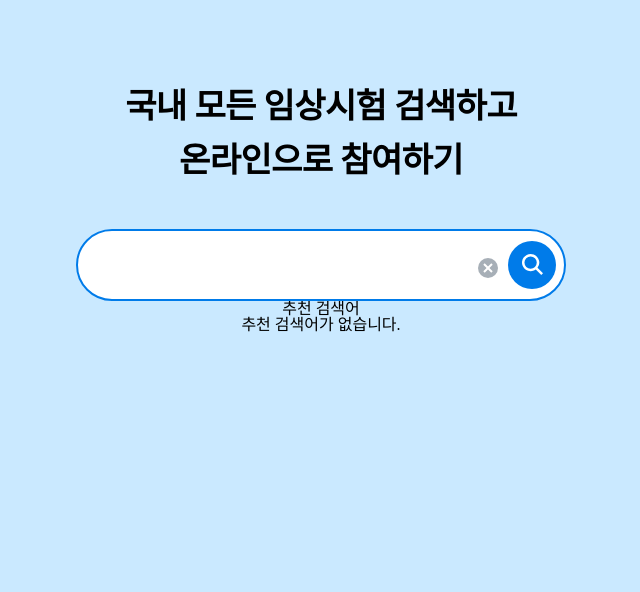
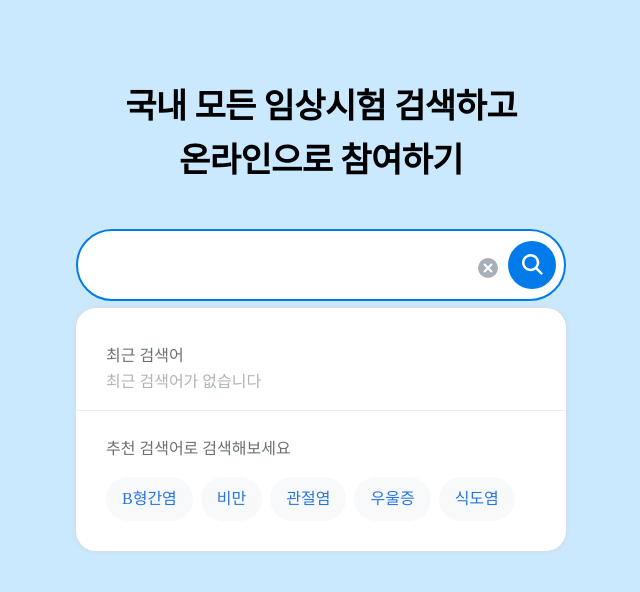
Before and after one commit to wanted-pre-onboarding-team-12th-7/pre-onboarding-12th-3-7, a React (Create React App) app: page / in a window 1280 px wide. Shown: the top 592 px of the page, without its empty margins (319-959 px from the left). Built offline with nearby package versions, Linux system fonts and the light colour scheme; a web font is replaced by a local one.

Commit message:
style: ui 완료 / feat: keyboard select index 0번 추가하면서 endIndex -1 삭제

```diff
--- a/src/components/search/SearchSuggestion.styled.ts
+++ b/src/components/search/SearchSuggestion.styled.ts
@@ -6,7 +6,6 @@ export const Wrapper = styled.aside`
   margin-top: 7px;
   padding: 30px;
   min-height: 240px;
-  max-height: 400px;
   border-radius: 20px;
   -webkit-box-shadow: 0px 0px 5px 0.5px rgba(214, 214, 214, 1);
   -moz-box-shadow: 0px 0px 5px 0.5px rgba(214, 214, 214, 1);
@@ -17,12 +16,41 @@ export const Wrapper = styled.aside`
 export const SearchMainText = styled.div`
   color: ${({ theme }) => theme.color.searchTitleText};
   font-size: ${({ theme }) => theme.fontSize.default};
+  margin: 10px 0;
+`
+export const SearchRecentItemList = styled.ul`
+  display: flex;
+  flex-direction: column;
+`
+export const SearchRecentItem = styled.li<{ selectIndex: boolean }>`
+  padding: 8px 0;
+  background-color: ${({ theme, selectIndex }) =>
+    selectIndex ? theme.color.keyboardBg : theme.color.white};
+  width: calc(100% + 60px);
+  margin-left: -30px;
+  padding-left: 30px;
+  cursor: pointer;
+`
+
+export const SearchRecentItemButton = styled.button`
+  display: flex;
+  cursor: pointer;
+`
+
+export const SearchImgBox = styled.div`
+  width: 16px;
+  height: 16px;
+  margin-top: 2px;
+  margin-right: 10px;
+`
+
+export const SearchRecentText = styled.div`
+  color: ${({ theme }) => theme.color.basicText};
 `
 
 export const SearchRecentBox = styled.div`
-  padding: 30px 0;
   color: rgb(173, 180, 187);
-  font-size: ${({ theme }) => theme.fontSize.medium};
+  font-size: ${({ theme }) => theme.fontSize.default};
 `
 
 export const DivideLine = styled.div`
@@ -30,8 +58,7 @@ export const DivideLine = styled.div`
   background-color: rgb(236, 239, 241);
   color: rgb(248, 249, 250);
   width: calc(100% + 60px);
-  margin-left: -30px;
-  margin-bottom: 30px;
+  margin: 20px 0 30px -30px;
 `
 
 export const SearchSuggestionBox = styled.div`
@@ -42,7 +69,8 @@ export const SearchSuggestionBox = styled.div`
 
 export const SearchSuggestionItem = styled.div`
   color: ${({ theme }) => theme.color.blue};
-  background-color: ${({ theme }) => theme.color.skyblue};
+  background-color: ${({ theme }) => theme.color.keyboardBg};
   padding: 14px 16px;
   border-radius: 22px;
+  cursor: pointer;
 `
--- a/src/components/search/SearchSuggestion.tsx
+++ b/src/components/search/SearchSuggestion.tsx
@@ -1,48 +1,75 @@
 import { SearchSuggestionProps } from './type'
 import { SickObj } from '../../apis/suggestion'
+import { ReactComponent as PlaceholderSearchIcon } from '../../styles/svg/placeholderSearchIcon.svg'
+
+import * as S from './SearchSuggestion.styled'
 
 function SearchSuggestion({
-  keyword,
   selectIndex,
   suggestions,
   loading,
   error,
+  keyword,
 }: SearchSuggestionProps) {
   return (
-    <>
+    <S.Wrapper>
       {loading ? (
-        <p>Loading</p>
+        <S.SearchMainText>검색 중 ...</S.SearchMainText>
       ) : error ? (
-        <p>ERROR!!!</p>
+        <S.SearchMainText>검색 에러 발생, 문의 부탁드립니다.</S.SearchMainText>
       ) : (
-        <aside>
-          <p>{keyword}</p>
-
-          <div>
-            <h3>추천 검색어</h3>
+        <>
+          <S.SearchRecentBox>
             {suggestions.length === 0 ? (
-              <div>추천 검색어가 없습니다.</div>
+              <>
+                <S.SearchMainText>최근 검색어</S.SearchMainText>
+                <div>최근 검색어가 없습니다</div>
+              </>
             ) : (
-              <ul>
+              <S.SearchRecentItemList>
+                <S.SearchRecentItem key={keyword} selectIndex={selectIndex === 0}>
+                  <S.SearchRecentItemButton type="button">
+                    <S.SearchImgBox>
+                      <PlaceholderSearchIcon />
+                    </S.SearchImgBox>
+                    <S.SearchRecentText>{keyword}</S.SearchRecentText>
+                  </S.SearchRecentItemButton>
+                </S.SearchRecentItem>
+                <S.SearchMainText>추천 검색어</S.SearchMainText>
                 {suggestions.map((suggestion: SickObj, index) => {
                   return (
-                    <li key={suggestion.sickCd}>
-                      <button
-                        // FIXME: select 테스트를 위한 스타일입니다. 스타일 작업시 제거해주세요.
-                        style={selectIndex === index ? { background: 'red' } : {}}
-                        type="button"
-                      >
-                        {suggestion.sickNm}
-                      </button>
-                    </li>
+                    <S.SearchRecentItem
+                      key={suggestion.sickCd}
+                      selectIndex={selectIndex === index + 1}
+                    >
+                      <S.SearchRecentItemButton type="button">
+                        <S.SearchImgBox>
+                          <PlaceholderSearchIcon />
+                        </S.SearchImgBox>
+                        <S.SearchRecentText>{suggestion.sickNm}</S.SearchRecentText>
+                      </S.SearchRecentItemButton>
+                    </S.SearchRecentItem>
                   )
                 })}
-              </ul>
+              </S.SearchRecentItemList>
             )}
-          </div>
-        </aside>
+          </S.SearchRecentBox>
+          {suggestions.length === 0 && (
+            <>
+              <S.DivideLine />
+              <S.SearchMainText>추천 검색어로 검색해보세요</S.SearchMainText>
+              <S.SearchSuggestionBox>
+                <S.SearchSuggestionItem>B형간염</S.SearchSuggestionItem>
+                <S.SearchSuggestionItem>비만</S.SearchSuggestionItem>
+                <S.SearchSuggestionItem>관절염</S.SearchSuggestionItem>
+                <S.SearchSuggestionItem>우울증</S.SearchSuggestionItem>
+                <S.SearchSuggestionItem>식도염</S.SearchSuggestionItem>
+              </S.SearchSuggestionBox>
+            </>
+          )}
+        </>
       )}
-    </>
+    </S.Wrapper>
   )
 }
 
--- a/src/hooks/useKeyboardNavigation.ts
+++ b/src/hooks/useKeyboardNavigation.ts
@@ -3,7 +3,7 @@ import { useEffect, useState } from 'react'
 const useKeyboardNavigation = <T>(dataArr: T[]) => {
   const [currentIndex, setCurrentIndex] = useState(-1)
 
-  const endIndex = dataArr.length - 1
+  const endIndex = dataArr.length
   const isEndIndex = currentIndex === endIndex
 
   const moveToPrev = (e: React.KeyboardEvent) => {
--- a/src/styles/base/GlobalStyles.ts
+++ b/src/styles/base/GlobalStyles.ts
@@ -33,6 +33,8 @@ ${reset},
         color: inherit;
         font-size: inherit;
         border: 0;
+        outline: 0;
+        background-color: transparent;
     }
     button:focus,
     input:focus,
--- a/src/styles/constants/color.ts
+++ b/src/styles/constants/color.ts
@@ -4,7 +4,7 @@ export interface ColorType {
   borderBottom: string
   mainBg: string
   searchTitleText: string
-  skyblue: string
+  keyboardBg: string
   blue: string
   buttonBg: string
   clearBg: string
@@ -17,7 +17,7 @@ export const color: ColorType = {
   borderBottom: 'rgb(0, 123, 233)',
   mainBg: '#CAE9FF',
   searchTitleText: 'rgb(105, 112, 119)',
-  skyblue: 'rgb(239, 247, 253)',
+  keyboardBg: 'rgb(248, 249, 250)',
   blue: 'rgb(39, 116, 224)',
   buttonBg: '#007BE9',
   clearBg: 'rgb(167, 175, 183)',
```
